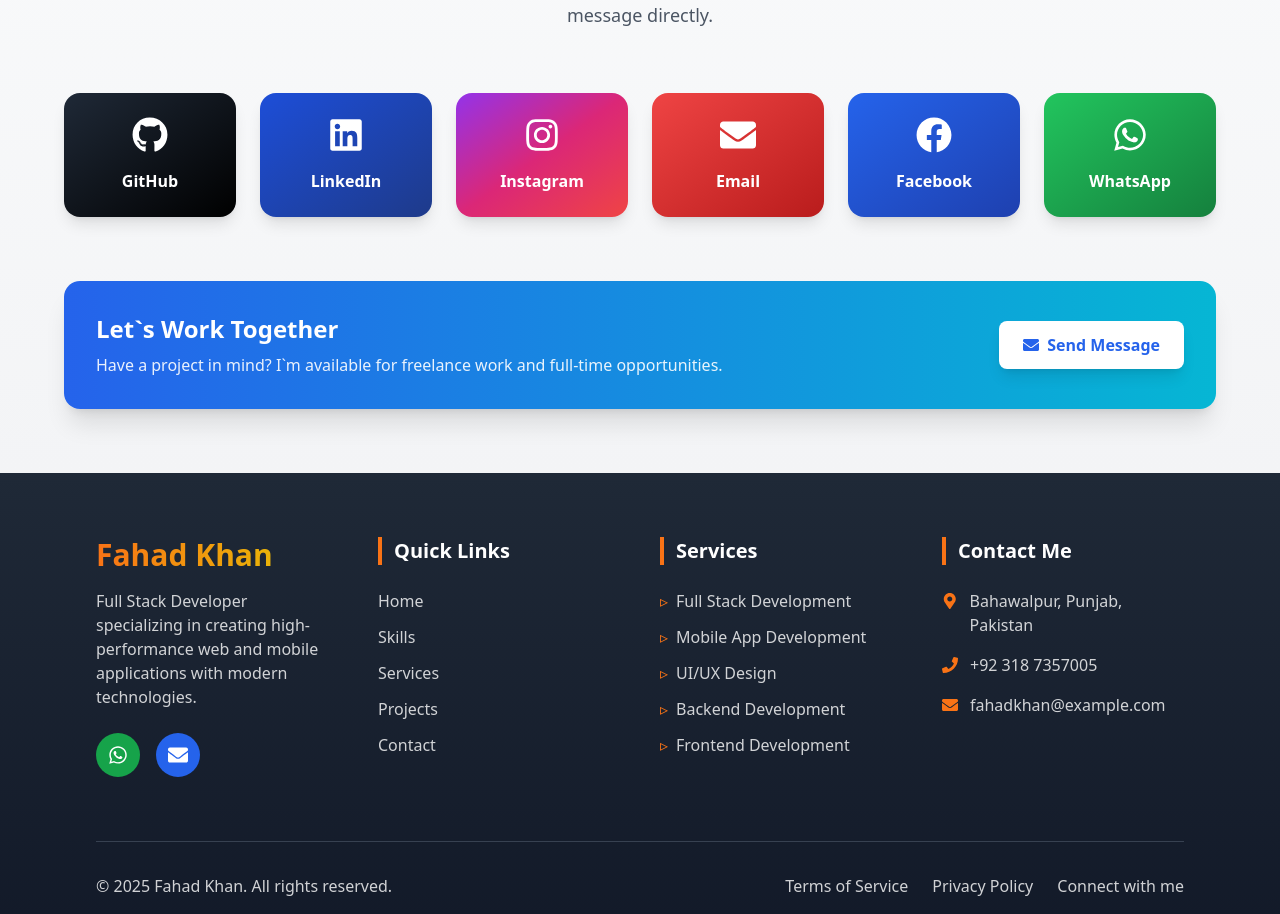
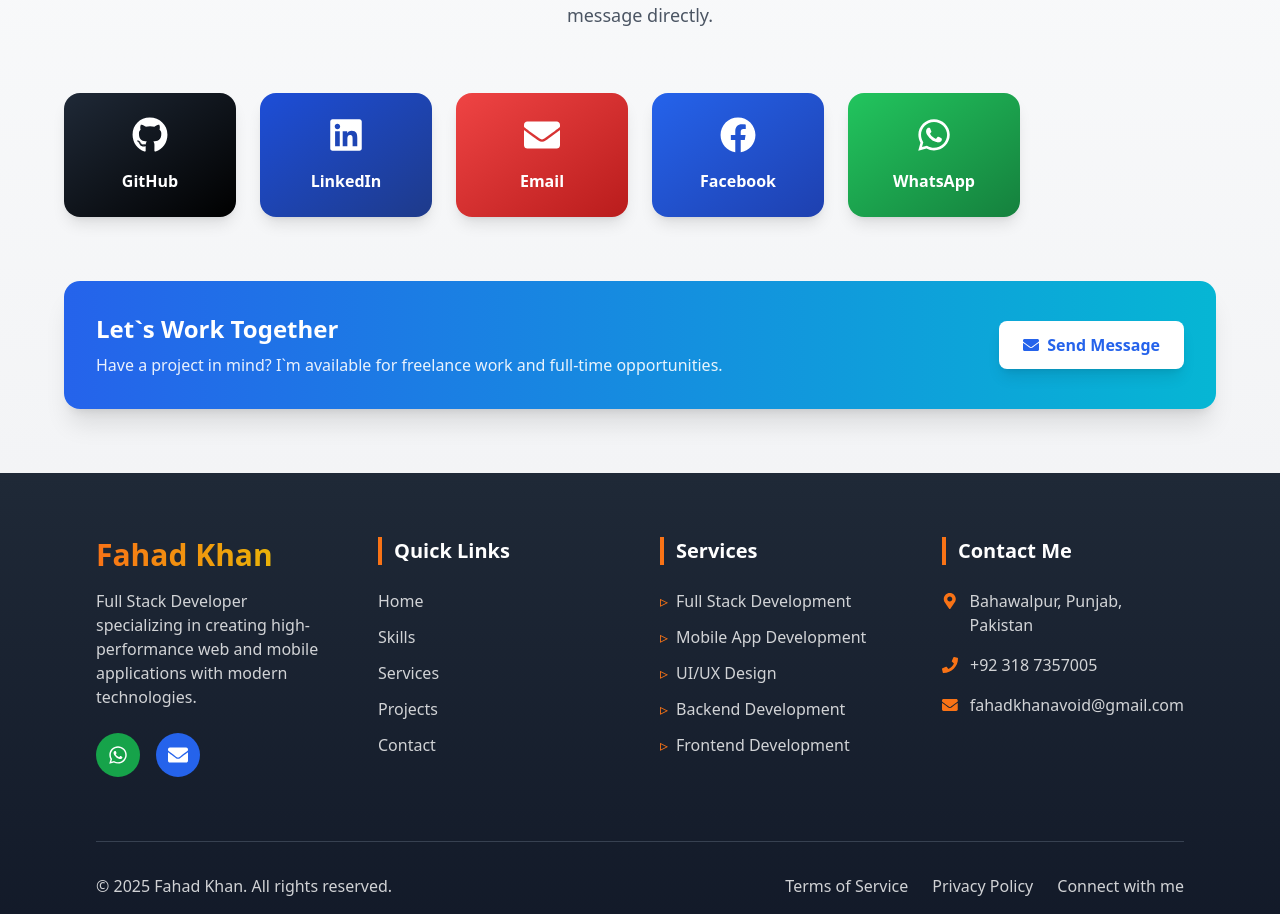
Before and after one commit to FahadKhanLangah/fahad_khan_portfolio, a React (Vite) app: page / in a window 1280 px wide. Shown: the part 4543-5457 px from the top of the page. Built offline with nearby package versions, Linux system fonts and the light colour scheme.

Commit message:
Added background black for hero section

```diff
--- a/src/App.jsx
+++ b/src/App.jsx
@@ -6,9 +6,6 @@ import Navbar from "./components/Navbar"
 import Services from "./components/Services"
 import Skills from "./components/Skills"
 import SocialProfiles from "./components/SocialProfiles"
-
-
-
 
 function App() {
 const [darkMode, setDarkMode] = useState(false);
--- a/src/components/Footer.jsx
+++ b/src/components/Footer.jsx
@@ -8,7 +8,7 @@ const Footer = () => {
   };
 
   const openEmail = () => {
-    window.location.href = "mailto:fahadkhan@example.com";
+    window.location.href = "mailto:fahadkhanavoid@gmail.com";
   };
 
   return (
@@ -114,7 +114,7 @@ const Footer = () => {
               </li>
               <li className="flex items-start">
                 <FaEnvelope className="text-orange-500 mt-1 mr-3" />
-                <span className="opacity-80">fahadkhan@example.com</span>
+                <span className="opacity-80">fahadkhanavoid@gmail.com</span>
               </li>
             </ul>
           </motion.div>
--- a/src/components/Hero.jsx
+++ b/src/components/Hero.jsx
@@ -12,7 +12,7 @@ const Hero = () => {
 
   return (
     <section
-      className="min-h-screen flex flex-col-reverse md:flex-row items-center justify-center gap-8 md:gap-16 px-4 py-12 md:py-24"
+      className="min-h-screen flex flex-col-reverse md:flex-row items-center justify-center gap-8 md:gap-16 px-4 dark:bg-gray-900 py-12 md:py-24"
       id="home"
     >
       {/* Text Content - Left Column */}
@@ -31,12 +31,12 @@ const Hero = () => {
             Fahad Khan
           </h1>
 
-          <h2 className="text-xl md:text-2xl font-semibold text-gray-700 dark:text-gray-300 mb-6">
+          <h2 className="text-xl md:text-2xl font-semibold text-gray-700 dark:text-gray-200 mb-6">
             Full Stack & Flutter Developer
           </h2>
 
           <div className="h-20 md:h-24 flex items-center justify-center md:justify-start mb-6">
-            <p className="text-lg md:text-xl font-medium text-gray-600 dark:text-gray-400">
+            <p className="text-lg md:text-xl font-medium text-gray-600 dark:text-gray-300">
               <ReactTyped
                 strings={typedStrings}
                 typeSpeed={50}
@@ -69,7 +69,7 @@ const Hero = () => {
 
       <motion.a
             href="#contact"
-            className="px-6 py-3 bg-white dark:bg-gray-800 border border-blue-600 text-blue-600 hover:bg-blue-50 dark:hover:bg-gray-700 font-semibold rounded-lg shadow-lg transition-colors"
+            className="px-6 py-3 bg-white dark:bg-gray-900 border border-blue-600 text-blue-600 hover:bg-blue-50 dark:hover:bg-gray-700 font-semibold rounded-lg shadow-lg transition-colors"
             whileHover={{ scale: 1.05 }}
             whileTap={{ scale: 0.95 }}
           >
@@ -89,7 +89,7 @@ const Hero = () => {
           <div className="absolute inset-0 bg-gradient-to-br from-blue-500 to-cyan-400 rounded-full blur-xl opacity-75 animate-pulse"></div>
 
           <motion.div
-            className="relative border-4 border-white dark:border-gray-800 rounded-full overflow-hidden shadow-2xl"
+            className="relative border-4 border-white dark:border-blue-800 rounded-full overflow-hidden shadow-2xl"
             initial={{ rotate: -5 }}
             animate={{ rotate: 5 }}
             transition={{
--- a/src/components/SocialProfiles.jsx
+++ b/src/components/SocialProfiles.jsx
@@ -8,8 +8,8 @@ import {
 const SocialProfiles = () => {
   const socialProfileData = [
     { icon: <FaGithub className="text-4xl" />, title: "GitHub", color: "from-gray-800 to-black", link: "https://github.com/FahadKhanLangah" },
-    { icon: <FaLinkedin className="text-4xl" />, title: "LinkedIn", color: "from-blue-700 to-blue-900", link: "https://linkedin.com/in/fahadkhan" },
-    { icon: <FaInstagram className="text-4xl" />, title: "Instagram", color: "from-purple-600 via-pink-600 to-red-500", link: "fahadkhanavoid@gmail.com" },
+    { icon: <FaLinkedin className="text-4xl" />, title: "LinkedIn", color: "from-blue-700 to-blue-900", link: "https://linkedin.com/in/itx_fahadkhan" },
+    // { icon: <FaInstagram className="text-4xl" />, title: "Instagram", color: "from-purple-600 via-pink-600 to-red-500", link: '#home' },
     { icon: <FaEnvelope className="text-4xl" />, title: "Email", color: "from-red-500 to-red-700", link: "mailto:fahadkhanavoid@gmail.com" },
     { icon: <FaFacebook className="text-4xl" />, title: "Facebook", color: "from-blue-600 to-blue-800", link: "https://www.facebook.com/share/1BjvASMPnR/" },
     { icon: <FaWhatsapp className="text-4xl" />, title: "WhatsApp", color: "from-green-500 to-green-700", link: "https://wa.me/+923187357005" },
```
